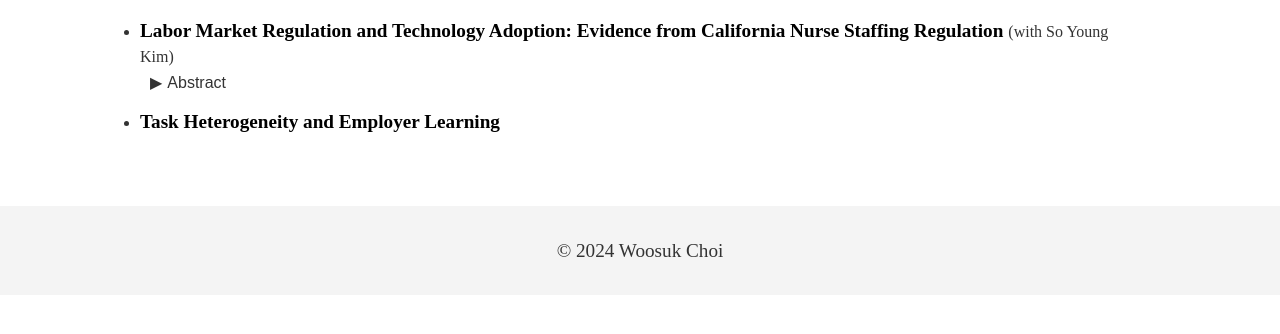
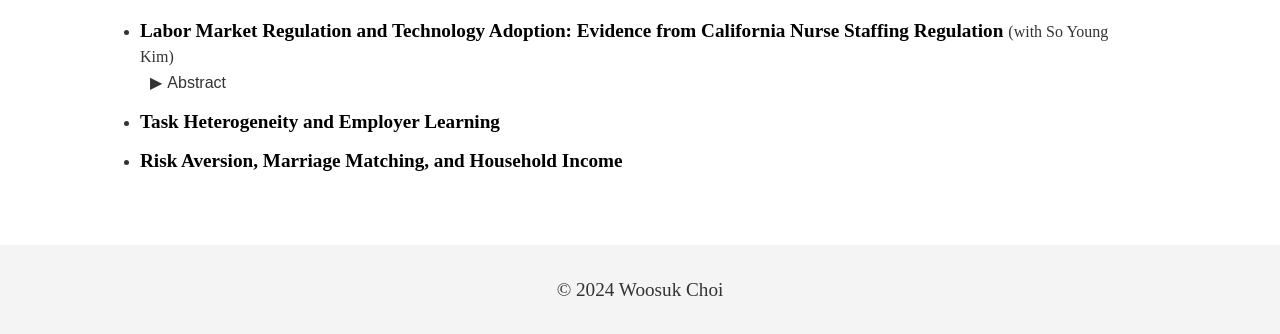
Before and after one commit to woosukchoi/woosukchoi.github.io, a plain HTML site: page research.html in a window 1280 px wide. Shown: the part 640-974 px from the top of the page. Before the commit the page ends 935 px from the top, so only its background shows below. Drawn offline with Linux system fonts and the light colour scheme.

Commit message:
research

```diff
--- a/research.html
+++ b/research.html
@@ -77,6 +77,9 @@
                         <li>
                             <p class="paper-title">Task Heterogeneity and Employer Learning</p>
                         </li>
+                        <li>
+                            <p class="paper-title">Risk Aversion, Marriage Matching, and Household Income</p>
+                        </li>
                     </ul>
                 </div>
             </div>
```
